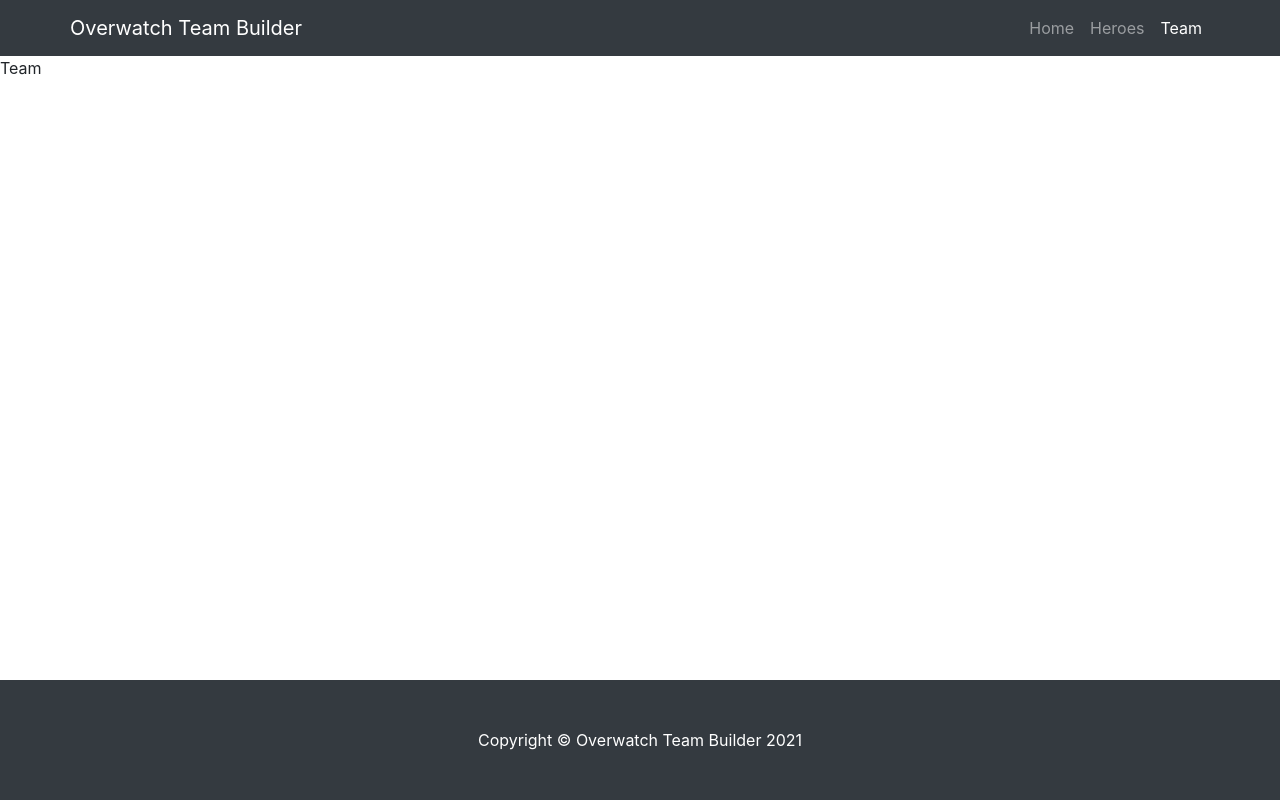
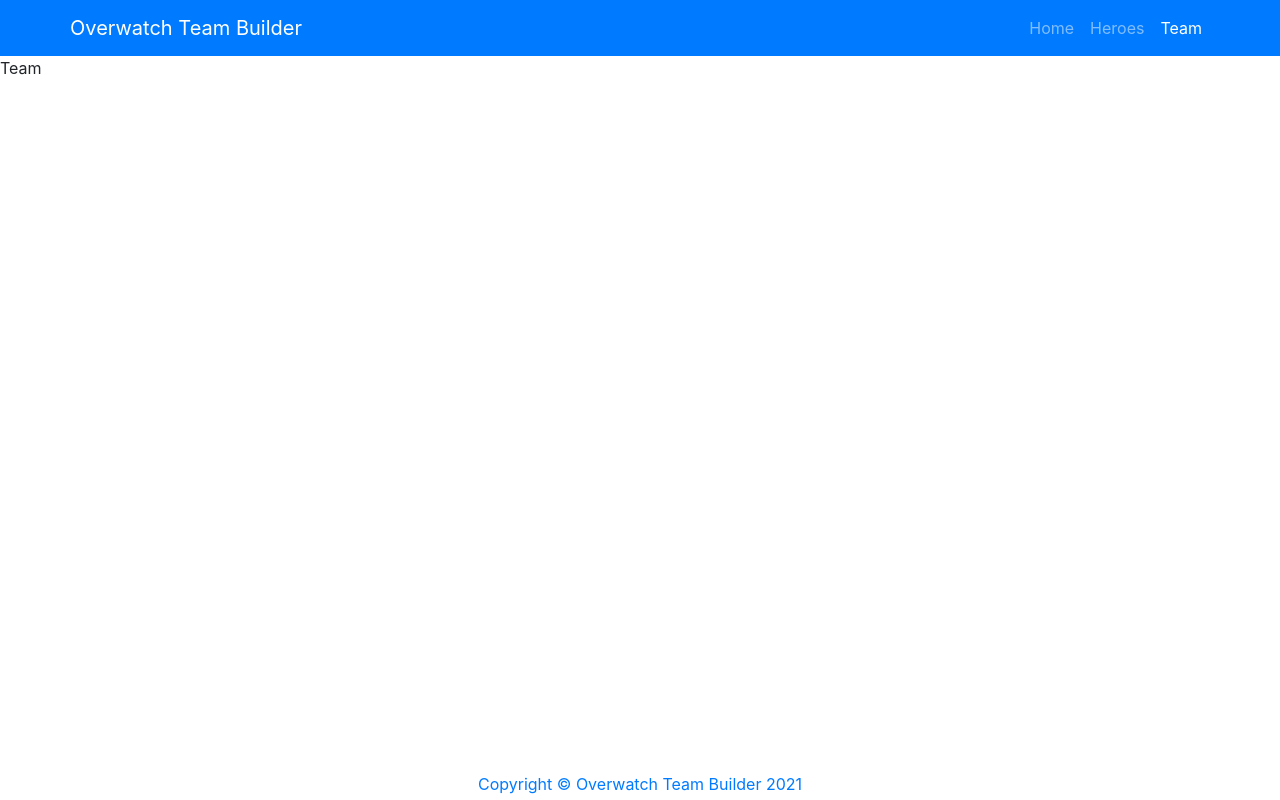
Before and after one commit to OwenGaudio/TeamBuilder, a React (Create React App) app: page /team in a window 1280 px wide. Built offline with nearby package versions, Linux system fonts and the light colour scheme.

Commit message:
finished pages

```diff
--- a/src/Components/Footer.jsx
+++ b/src/Components/Footer.jsx
@@ -3,9 +3,9 @@
 function Footer() {
   return (
     <div className="footer">
-      <footer class="py-5 bg-dark fixed-bottom">
+      <footer class="py-1 bg-white fixed-bottom">
         <div class="container">
-          <p class="m-0 text-center text-white">
+          <p class="m-0 text-center text-primary">
             Copyright &copy; Overwatch Team Builder 2021
           </p>
         </div>
--- a/src/Components/Navigation.jsx
+++ b/src/Components/Navigation.jsx
@@ -4,7 +4,7 @@
 function Navigation(props) {
   return (
     <div className="navigation">
-      <nav class="navbar navbar-expand navbar-dark bg-dark">
+      <nav class="navbar navbar-expand navbar-dark bg-primary">
         <div class="container">
           <Link class="navbar-brand" to="/">
             Overwatch Team Builder
```
